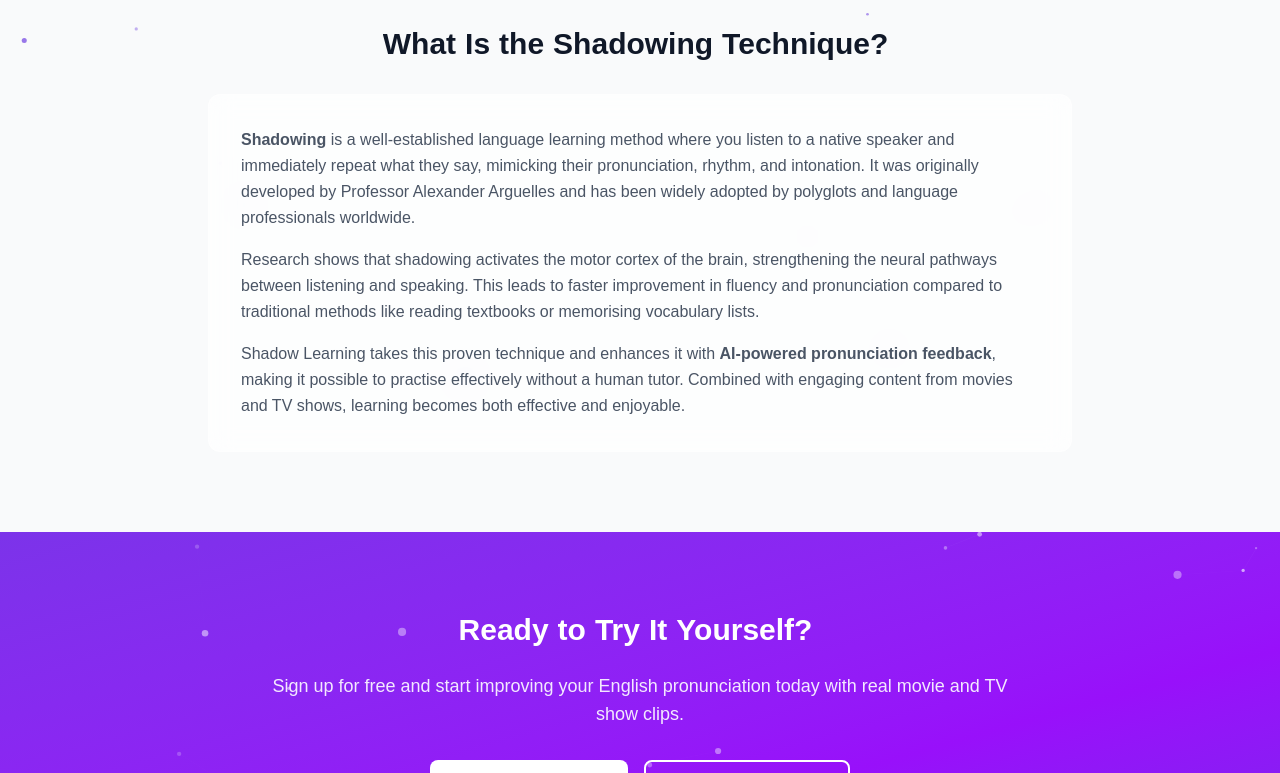
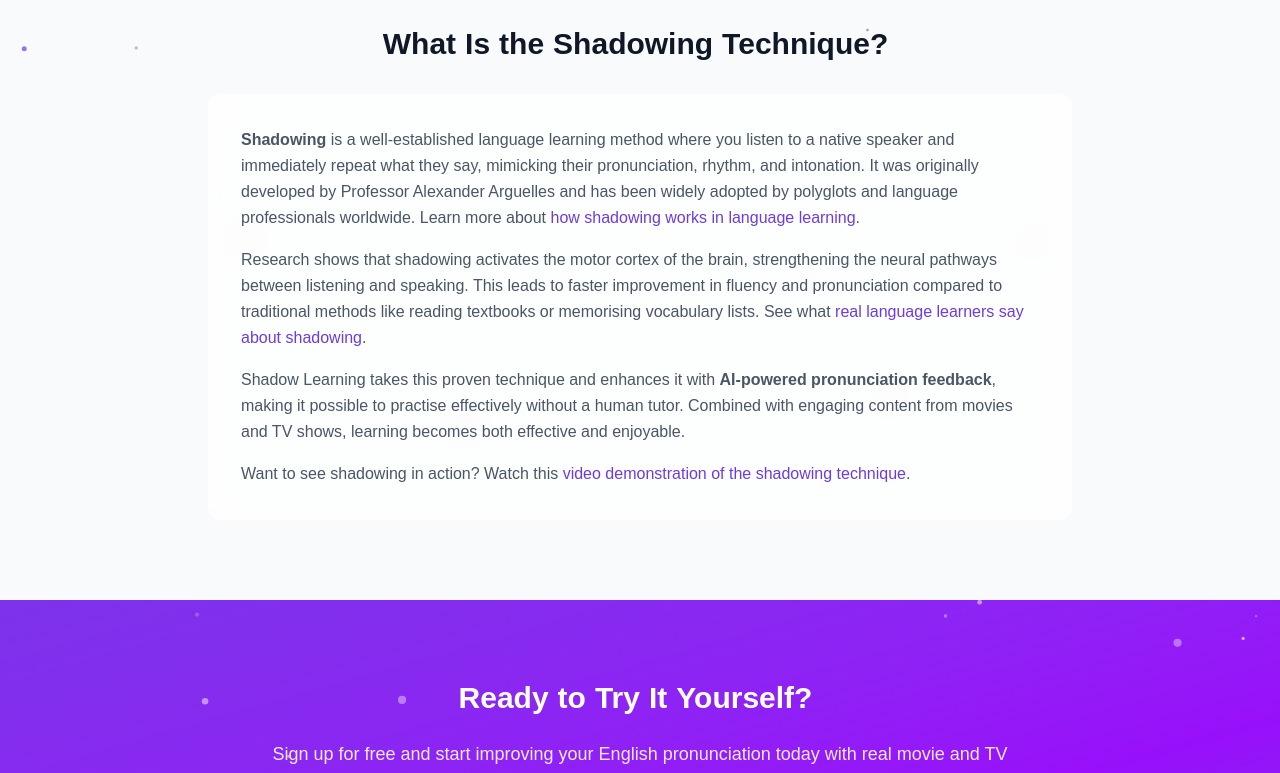
Before and after one commit to DevhanDod/shadow-learning-site, a Next.js app: page /how-it-works in a window 1280 px wide. Shown: the part 1920-2693 px from the top of the page. Built offline with nearby package versions, Linux system fonts and the light colour scheme; no server answers.

Commit message:
add the outboud links

```diff
--- a/src/app/how-it-works/page.tsx
+++ b/src/app/how-it-works/page.tsx
@@ -158,21 +158,48 @@ export default function HowItWorksPage() {
                 what they say, mimicking their pronunciation, rhythm, and
                 intonation. It was originally developed by Professor Alexander
                 Arguelles and has been widely adopted by polyglots and language
-                professionals worldwide.
+                professionals worldwide. Learn more about{" "}
+                <a
+                  href="https://www.livelingua.com/blog/shadowing/"
+                  target="_blank"
+                  rel="noopener noreferrer"
+                  className="text-primary hover:underline font-medium"
+                >
+                  how shadowing works in language learning
+                </a>.
               </p>
               <p className="text-gray-600 leading-relaxed mb-4">
                 Research shows that shadowing activates the motor cortex of the
                 brain, strengthening the neural pathways between listening and
                 speaking. This leads to faster improvement in fluency and
                 pronunciation compared to traditional methods like reading
-                textbooks or memorising vocabulary lists.
+                textbooks or memorising vocabulary lists. See what{" "}
+                <a
+                  href="https://www.reddit.com/r/languagelearning/comments/pbmp5o/is_shadowing_a_useful_method/"
+                  target="_blank"
+                  rel="noopener noreferrer"
+                  className="text-primary hover:underline font-medium"
+                >
+                  real language learners say about shadowing
+                </a>.
               </p>
-              <p className="text-gray-600 leading-relaxed">
+              <p className="text-gray-600 leading-relaxed mb-4">
                 Shadow Learning takes this proven technique and enhances it with{" "}
                 <strong>AI-powered pronunciation feedback</strong>, making it
                 possible to practise effectively without a human tutor. Combined
                 with engaging content from movies and TV shows, learning becomes
                 both effective and enjoyable.
+              </p>
+              <p className="text-gray-600 leading-relaxed">
+                Want to see shadowing in action? Watch this{" "}
+                <a
+                  href="https://youtu.be/ljEP_ywBm7I?si=zFiFZdQ15X2pK2M4"
+                  target="_blank"
+                  rel="noopener noreferrer"
+                  className="text-primary hover:underline font-medium"
+                >
+                  video demonstration of the shadowing technique
+                </a>.
               </p>
             </GlowCard>
           </ScrollReveal>
--- a/src/app/page.tsx
+++ b/src/app/page.tsx
@@ -223,66 +223,6 @@ export default function HomePage() {
         </div>
       </section>
 
-      {/* Testimonials */}
-      <section className="relative py-16 lg:py-20 bg-white overflow-hidden">
-        <div className="absolute inset-0 pointer-events-none">
-          <FloatingParticles count={12} color="rgba(108, 60, 225, 0.06)" />
-        </div>
-        <div className="relative max-w-7xl mx-auto px-4 sm:px-6 lg:px-8">
-          <ScrollReveal>
-            <TextReveal
-              text="What Our Users Say"
-              as="h2"
-              className="text-3xl sm:text-4xl font-bold text-center text-gray-900 mb-12"
-            />
-          </ScrollReveal>
-
-          <div className="grid grid-cols-1 md:grid-cols-3 gap-8">
-            {[
-              {
-                quote: "I tried many English apps, but Shadow Learning is the first one that actually improved my pronunciation. Learning from movies makes it so enjoyable!",
-                name: "Maria S.",
-                role: "Spanish Speaker",
-                color: "bg-primary",
-              },
-              {
-                quote: "The instant pronunciation feedback is a game-changer. I can see exactly which words I need to work on. My confidence in speaking has grown so much.",
-                name: "Kenji T.",
-                role: "Japanese Speaker",
-                color: "bg-secondary",
-              },
-              {
-                quote: "I love that I can learn English while watching my favourite shows. It does not feel like studying at all. My IELTS speaking score improved by 1.5 bands!",
-                name: "Aisha R.",
-                role: "Arabic Speaker",
-                color: "bg-accent",
-              },
-            ].map((t, i) => (
-              <ScrollReveal key={t.name} delay={i * 150}>
-                <GlowCard className="glass rounded-xl p-6 h-full">
-                  <p className="text-gray-600 italic mb-4">
-                    &ldquo;{t.quote}&rdquo;
-                  </p>
-                  <div className="flex items-center gap-3">
-                    <div
-                      className={`w-10 h-10 ${t.color} rounded-full flex items-center justify-center text-white font-bold`}
-                    >
-                      {t.name[0]}
-                    </div>
-                    <div>
-                      <p className="font-semibold text-gray-900 text-sm">
-                        {t.name}
-                      </p>
-                      <p className="text-gray-500 text-xs">{t.role}</p>
-                    </div>
-                  </div>
-                </GlowCard>
-              </ScrollReveal>
-            ))}
-          </div>
-        </div>
-      </section>
-
       {/* CTA Section */}
       <section className="relative py-16 lg:py-20 bg-gradient-to-br from-primary via-purple-600 to-indigo-700 overflow-hidden animated-gradient">
         <FloatingParticles count={25} color="rgba(255, 255, 255, 0.12)" />
--- a/src/app/pricing/page.tsx
+++ b/src/app/pricing/page.tsx
@@ -23,7 +23,7 @@ export default function PricingPage() {
   const plans = [
     {
       name: "Free",
-      price: "Rs.0",
+      price: "£0",
       period: "forever",
       description: "Perfect for trying out Shadow Learning",
       features: [
@@ -44,7 +44,7 @@ export default function PricingPage() {
     },
     {
       name: "Premium",
-      price: "Rs.500",
+      price: "£25",
       period: "per month",
       description: "For serious learners who want real results",
       features: [
@@ -63,7 +63,7 @@ export default function PricingPage() {
     },
     {
       name: "Annual",
-      price: "Rs.6000",
+      price: "£100",
       period: "per year",
       description: "Best value — save 33% with annual billing",
       features: [
```
